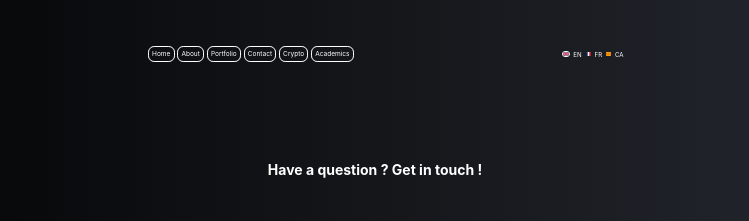
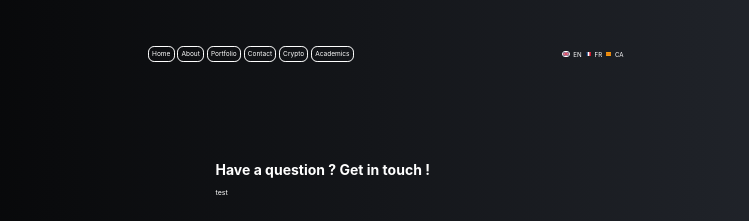
Before and after one commit to MarouaneSoukhrati/mar_react_app, a React (Create React App) app: page /contact in a window 1280 px wide. Shown: the top 221 px of the page, without its empty margins (265-1014 px from the left). Built offline with nearby package versions, Linux system fonts and the light colour scheme.

Commit message:
Update Contact.js

```diff
--- a/src/Component/Subcomponent/Contact.js
+++ b/src/Component/Subcomponent/Contact.js
@@ -104,8 +104,13 @@ export default function Contact() {
   return (
     <header className="App-contact">
       {popUpOn === 1 && <PopUp handler={(e) => handlePopUp(e)} />}
-      <h1>Have a question ? Get in touch !</h1>
-      <ContactForm handler={(e) => handlePopUp(e)} />
+      <div className="contactWrapper">
+        <div className="paraWrapper">
+           <h1>Have a question ? Get in touch !</h1>
+           <p>test</p>
+        </div>
+        <ContactForm handler={(e) => handlePopUp(e)} />
+      </div>
     </header>
   );
 }
```
